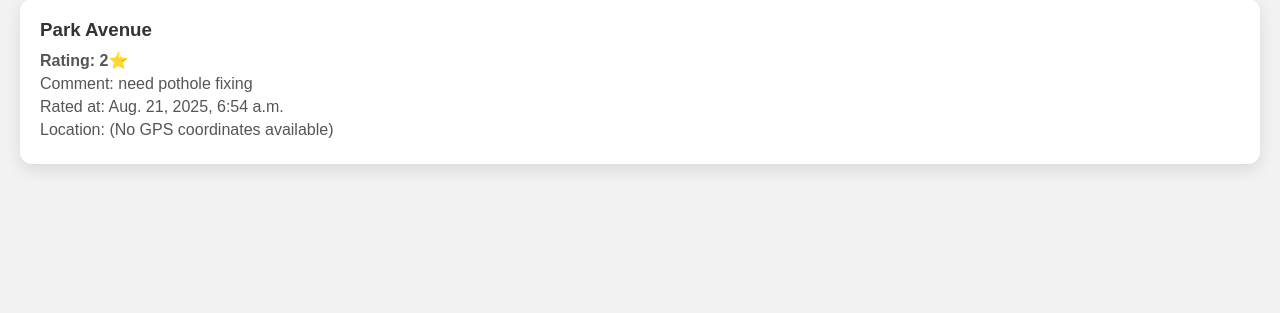
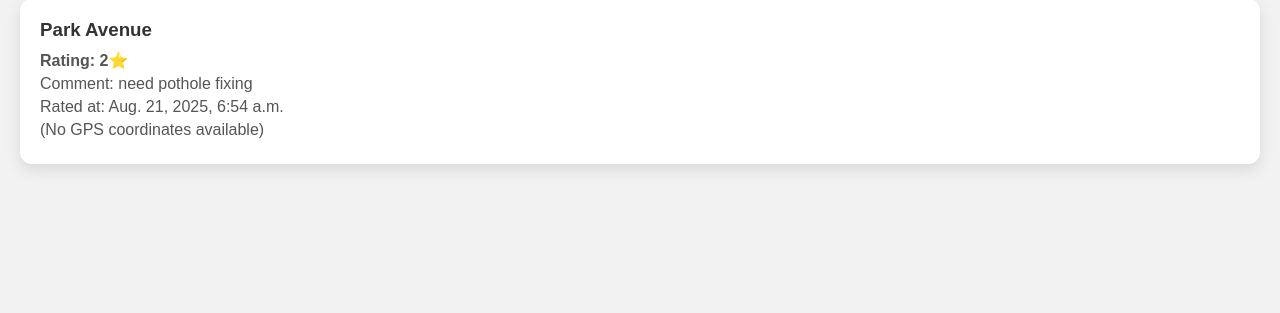
Before and after one commit to gargshi/road_rating_bk, a Django app: template users_app/templates/users_app/index.html in a window 1280 px wide. Shown: the part 120-433 px from the top of the page. Run offline with Django 5.2, Linux system fonts and the light colour scheme; the template is opened without the code that fills it: values that come from a table or form of the project are taken from there, others are empty; data comes from the database, SQL or seed files in the repository; tables that the repository leaves empty hold one stand-in row (values such as "Sample post").

Commit message:
improve-layout-index-v8

```diff
--- a/users_app/templates/users_app/index.html
+++ b/users_app/templates/users_app/index.html
@@ -89,7 +89,6 @@
 				<p>Comment: {{ user_conversation.fk_road_id.comment }}</p>
 				<p>Rated at: {{ user_conversation.fk_road_id.created_at }}</p>
 				<p>
-					Location:
 					{% if user_conversation.fk_road_id.gps_coordinates %}
 						<a href="#" target="_blank" onclick="this.href=generateMapLink('{{ user_conversation.fk_road_id.gps_coordinates }}')">View on Map</a>
 					{% else %}
```
